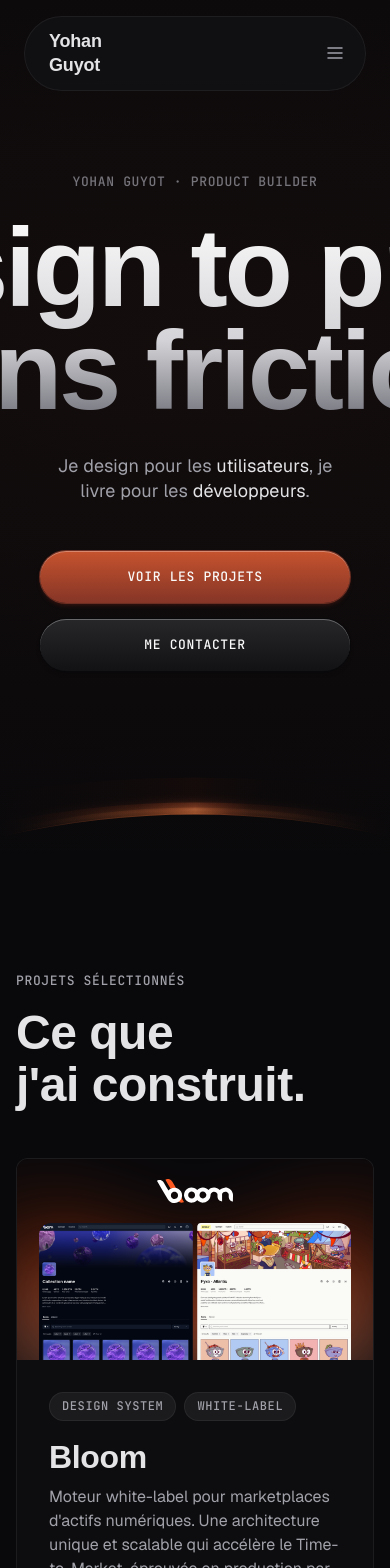
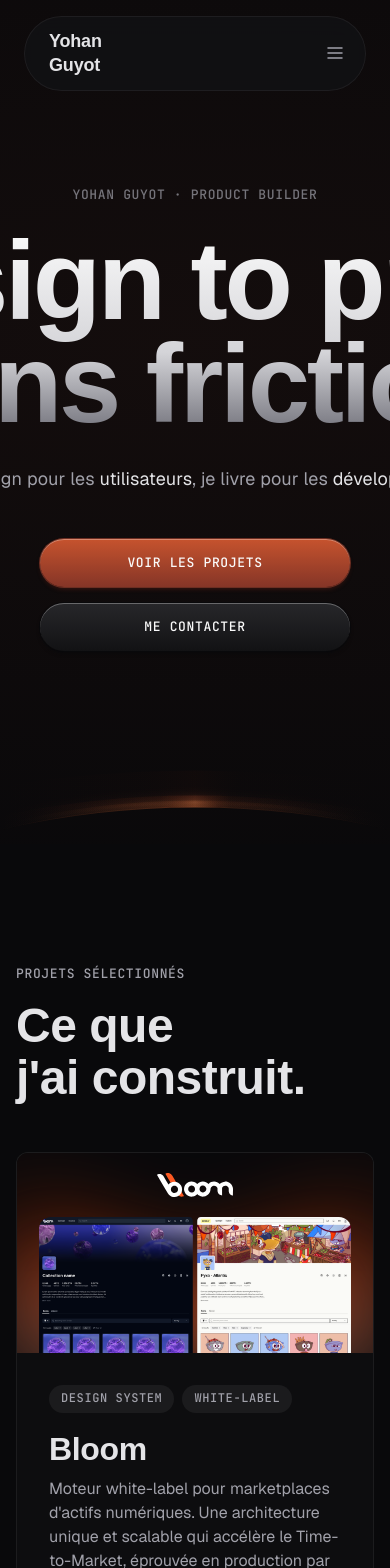
Before and after one commit to yohanguyot/portfolio, a Next.js app: page / in a window 390 px wide. Shown: the top 1568 px of the page. Built offline with nearby package versions, Linux system fonts and the light colour scheme; a web font is replaced by a local one.

Commit message:
update responsive

```diff
--- a/src/app/globals.css
+++ b/src/app/globals.css
@@ -51,6 +51,7 @@
   --radius-6:    6px;
   --radius-12:   12px;
   --radius-24:   24px;
+  --radius-64:   64px;
   --radius-120:  120px;
   --radius-9999: 9999px;
 }
@@ -122,7 +123,8 @@
   --radius-md:   var(--radius-6);
   --radius-lg:   var(--radius-12);
   --radius-xl:   var(--radius-24);
-  --radius-2xl:  var(--radius-120);
+  --radius-2xl:  var(--radius-64);
+  --radius-3xl:  var(--radius-120);
   --radius-full: var(--radius-9999);
 
   /* Typography */
--- a/src/components/Button/Button.module.css
+++ b/src/components/Button/Button.module.css
@@ -11,12 +11,13 @@
   text-decoration: none;
   transition: color var(--duration-fast) var(--ease);
   user-select: none;
+  max-height: 48px;
 }
 
 /* ── Primary ── */
 .primary {
   gap: var(--space-xs);
-  padding: var(--space-md) var(--space-lg);
+  padding: var(--space-md) var(--space-md);
   border-radius: var(--radius-full);
   overflow: hidden;
   color: var(--color-btn-primary-text);
--- a/src/components/ContactSection/ContactSection.module.css
+++ b/src/components/ContactSection/ContactSection.module.css
@@ -3,7 +3,7 @@
   padding-block: var(--space-layout);
   padding-inline: var(--space-xl);
   background: var(--color-bg-surface);
-  border-radius: clamp(calc(var(--radius-xl) * 2), 8vw, var(--radius-2xl)) clamp(calc(var(--radius-xl) * 2), 8vw, var(--radius-2xl)) 0 0;
+  border-radius: var(--radius-3xl) var(--radius-3xl) 0 0;
   margin-top: var(--space-layout);
 }
 
@@ -48,7 +48,7 @@
   display: flex;
   align-items: center;
   gap: var(--space-xs);
-  padding: var(--space-lg) var(--space-2xs);
+  padding: var(--space-lg) var(--space-sm);
   border-top: 1px solid var(--color-border-strong);
   text-decoration: none;
   color: var(--color-text-primary);
@@ -124,8 +124,7 @@
   width: 100%;
   background: var(--color-bg-surface);
   border: 1px solid var(--color-border-strong);
-  border-radius: var(--radius-lg);
-  padding: var(--space-xs) var(--space-md);
+  padding: var(--space-sm) var(--space-md);
   font-family: var(--font-family-body);
   font-size: 0.9375rem;
   line-height: 1.6;
@@ -173,10 +172,16 @@
   color: var(--color-status-error);
 }
 
+.input {
+  max-height: 48px;
+  border-radius: var(--radius-full);
+}
+
 .textarea {
   resize: none;
   min-height: 160px;
   text-wrap: pretty;
+  border-radius: var(--radius-lg);
 }
 
 /* ── Chips ── */
@@ -199,7 +204,7 @@
   padding: var(--space-xs) var(--space-md);
   background: var(--color-bg-surface);
   border: 1px solid var(--color-border-strong);
-  border-radius: var(--radius-lg);
+  border-radius: var(--radius-full);
   font-family: var(--font-family-body);
   font-size: 0.9375rem;
   line-height: 1.6;
@@ -287,6 +292,12 @@
 }
 
 /* ── Responsive ── */
+@media (max-width: 1440px) {
+  .section {
+    border-radius: var(--radius-2xl) var(--radius-2xl) 0 0;
+  }
+}
+
 @media (max-width: 1024px) {
   .container {
     flex-direction: column;
@@ -296,6 +307,15 @@
   .leftCol {
     /* dissolve the wrapper — children become direct flex children of container */
     display: contents;
+  }
+
+  .section {
+    padding-block-end: var(--space-3xl);
+  }
+
+  .contactLink,
+  .contactLinkLast {
+    border: none;
   }
 
   .infoContent { order: 1; }
@@ -308,12 +328,14 @@
     order: 3;
     width: 100%;
     max-width: none;
+    margin-top: calc(var(--space-xl) - var(--space-2xl));
   }
 }
 
 @media (max-width: 640px) {
   .section {
     padding-inline: var(--space-md);
+    margin-top: 0;
   }
 
   .formRow {
--- a/src/components/HeroSection/HeroSection.module.css
+++ b/src/components/HeroSection/HeroSection.module.css
@@ -69,7 +69,7 @@
 /* display title — gradient text */
 .displayTitle {
   composes: display from '@/styles/typography.module.css';
-  font-size: clamp(2.75rem, calc((100vw - 2 * var(--space-xl)) / 7), 7rem);
+  font-size: clamp(2.75rem, calc((100vw - 2 * var(--space-xl)) / 6.5), 7rem);
   background: linear-gradient(
     180deg,
     var(--color-neutral-50) 0%,
@@ -186,13 +186,9 @@
     line-height: 1.65;
   }
 
-  .subtitle {
-    width: calc(100vw - 80px);
-  }
-
   .displayTitle {
     width: 100%;
-    font-size: clamp(1rem, calc((100vw - 2 * var(--space-md)) / 7), 7rem);
+    font-size: clamp(1rem, calc((100vw - 2 * var(--space-md)) / 6.5), 7rem);
   }
 
 
@@ -204,8 +200,9 @@
 }
 
 @media (max-width: 460px) {
-  .buttons > * {
-    width: 100%;
+  .buttons {
+    flex-direction: column;
+    align-items: stretch;
   }
 }
 
--- a/src/components/HeroSection/HeroSection.tsx
+++ b/src/components/HeroSection/HeroSection.tsx
@@ -44,7 +44,7 @@
     document.addEventListener("mousemove", onMouseMove);
 
     function onScroll() {
-      scrollProgress = Math.min(1, window.scrollY / (window.innerHeight * 1.2 || 1));
+      scrollProgress = Math.min(1, window.scrollY / (window.innerHeight * 0.9 || 1));
     }
     window.addEventListener("scroll", onScroll, { passive: true });
 
@@ -82,8 +82,8 @@
 
       // sf : spread part de 0.15 (compact) et s'étend à ~2.5x au scroll
       // gi : intensité part de 0.35 et monte à 1.0 — contraste visible
-      const sf = isMobile ? (0.5 + scrollProgress * 2.35) : 1.0;
-      const gi = isMobile ? (0.35 + scrollProgress * 0.65) : 1.0;
+      const sf = isMobile ? (0.3 + scrollProgress * 2.55) : 1.0;
+      const gi = isMobile ? (0.22 + scrollProgress * 0.78) : 1.0;
       // Math.max évite l'artefact "point" quand sf est petit
       const dL = isMobile ? Math.max(0.12, sf * 0.38) : 0.15;
       const dR = isMobile ? Math.max(0.12, sf * 0.38) : 0.25;
--- a/src/components/ProjectsSection/ProjectsSection.module.css
+++ b/src/components/ProjectsSection/ProjectsSection.module.css
@@ -33,7 +33,6 @@
   padding-block: var(--space-2xs);
   padding-inline: var(--space-sm);
   background: var(--color-bg-surface-3);
-  border: 1px solid var(--color-border-strong);
   border-radius: var(--radius-full);
   color: var(--color-text-secondary);
 }
--- a/src/components/SectionHeader/SectionHeader.module.css
+++ b/src/components/SectionHeader/SectionHeader.module.css
@@ -11,5 +11,6 @@
 
 .heading {
   composes: headingLg from '@/styles/typography.module.css';
+  font-size: clamp(2.25rem, 5vw, 3rem);
   color: var(--color-text-primary);
 }
```
Also changed, not shown: .claude/settings.json, 1 other file (tests, documents, lock files or other folders).
